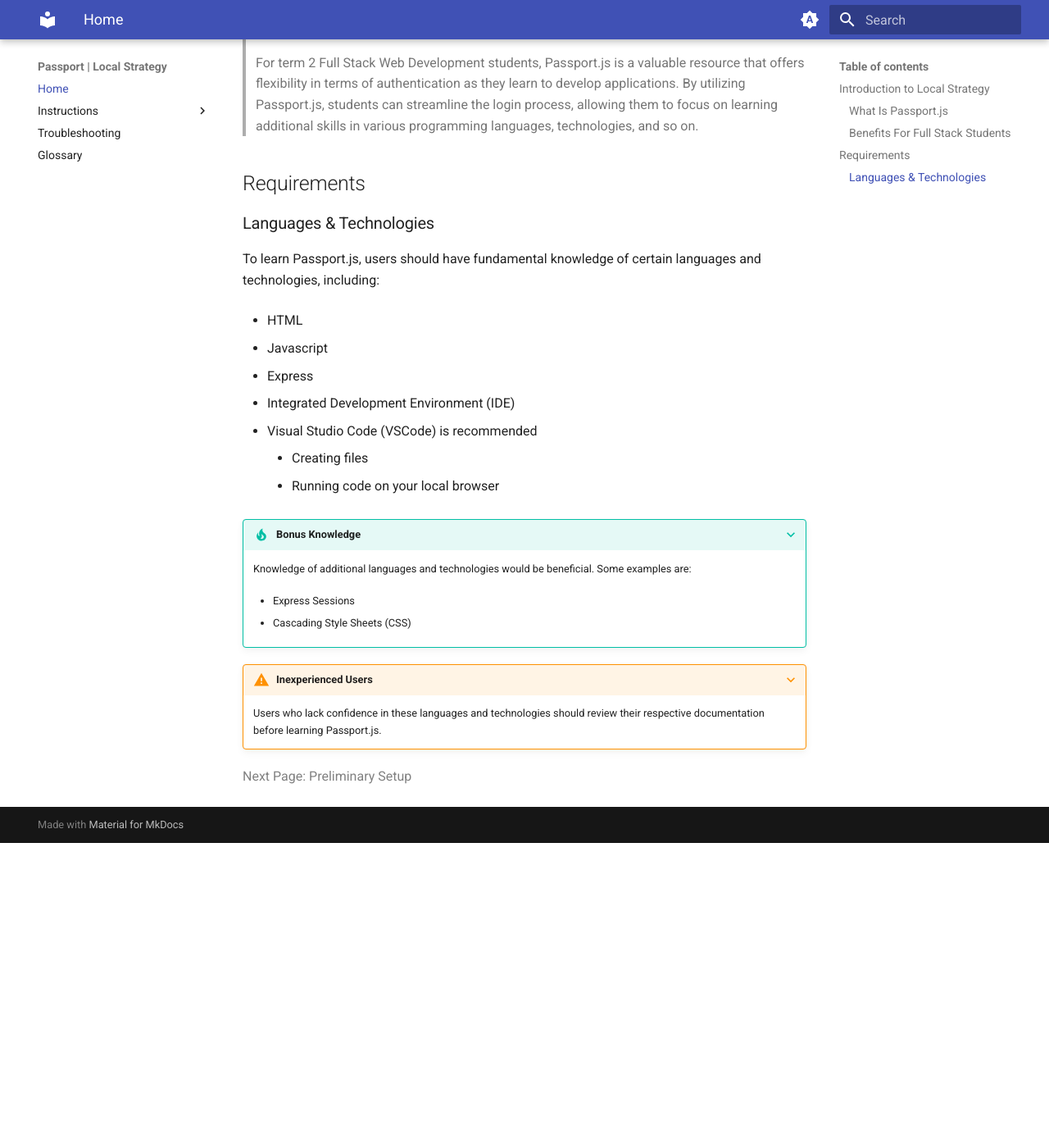
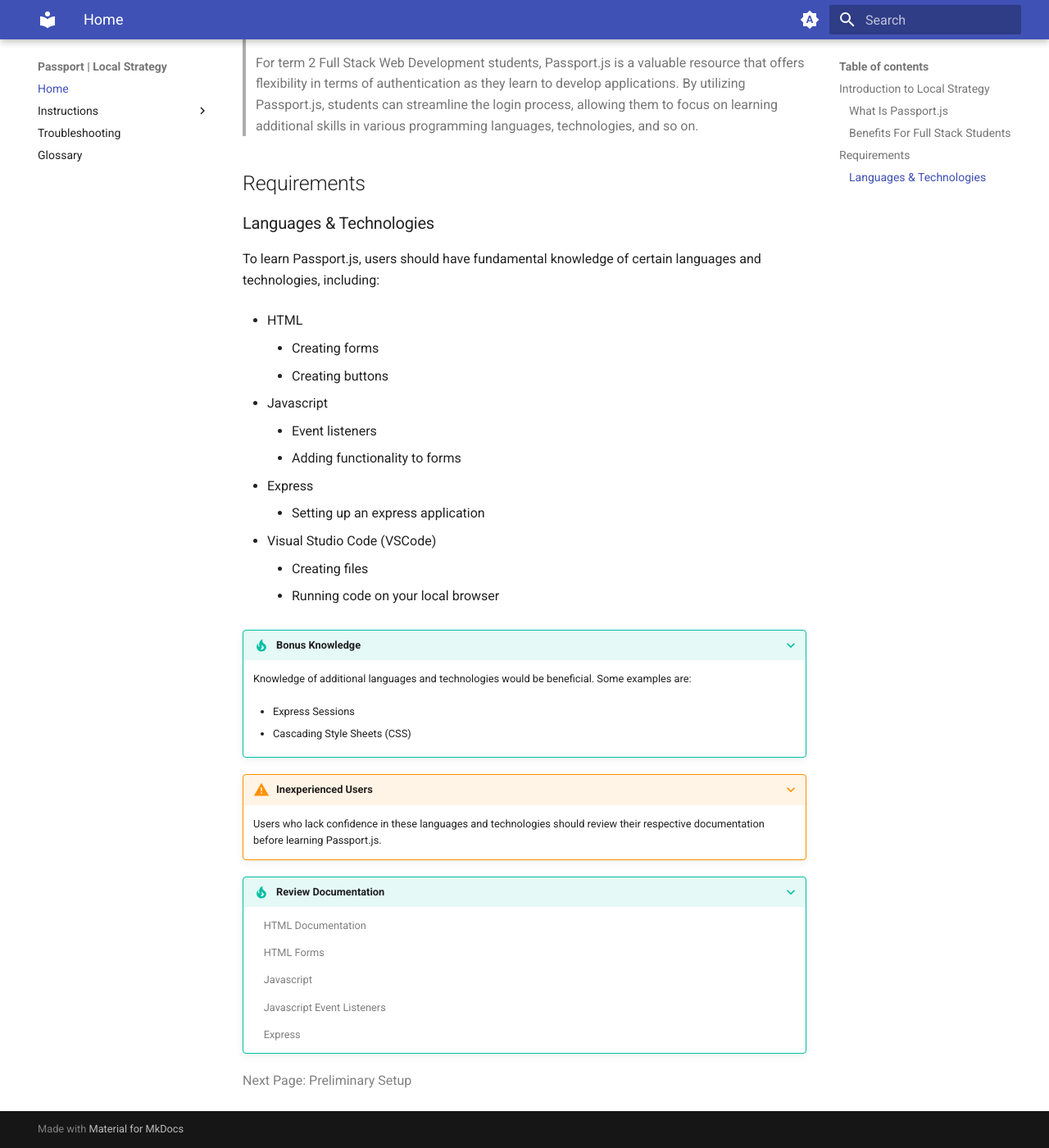
Before and after one commit to breadscorner/Passport.js-LocalStrategyUserDocumentation, an MkDocs documentation site: the page built from docs/index.md, in a window 1280 px wide and 1400 px high, scrolled down 470 px. Shown: the whole window at 82% size. Built offline with MkDocs 1.6.1 and Material for MkDocs 9.7.7, drawn with Linux system fonts in a browser that asks for light colours; before the commit the page ends 1498 px from its top, so only the background shows below that.

```diff
--- a/docs/index.md
+++ b/docs/index.md
@@ -18,14 +18,17 @@
 To learn Passport.js, users should have fundamental knowledge of certain languages and technologies, including:
 
 * HTML
+    * Creating forms
+    * Creating buttons
 
 * Javascript
+    * Event listeners
+    * Adding functionality to forms
 
 * Express
+    * Setting up an express application
 
-* Integrated Development Environment (IDE)
-
-  * Visual Studio Code (VSCode) is recommended
+* Visual Studio Code (VSCode)
 
     * Creating files
     * Running code on your local browser
@@ -39,6 +42,19 @@ To learn Passport.js, users should have fundamental knowledge of certain languag
     * Cascading Style Sheets (CSS)
 
 ???+ warning "Inexperienced Users"
+
     Users who lack confidence in these languages and technologies should review their respective documentation before learning Passport.js.
 
+???+ tip "Review Documentation"
+
+    &nbsp;&nbsp;&nbsp;&nbsp;[HTML Documentation](https://www.w3schools.com/html/)
+
+    &nbsp;&nbsp;&nbsp;&nbsp;[HTML Forms](https://developer.mozilla.org/en-US/docs/Web/HTML/Element/form)
+
+    &nbsp;&nbsp;&nbsp;&nbsp;[Javascript](https://www.w3schools.com/js/)
+
+    &nbsp;&nbsp;&nbsp;&nbsp;[Javascript Event Listeners](https://developer.mozilla.org/en-US/docs/Learn/JavaScript/Building_blocks/Events)
+
+    &nbsp;&nbsp;&nbsp;&nbsp;[Express](https://expressjs.com/)
+
 [Next Page: Preliminary Setup](/preliminary)
```
Also changed, not shown: docs/preliminary.md (+76 -24 lines), docs/images/8000.png (added), docs/images/html-form.png (added), docs/images/js-file-create.png, docs/images/json-complete.png, docs/images/json-file-creation.png, docs/images/library-install.png, docs/images/script-dev.png (added).
